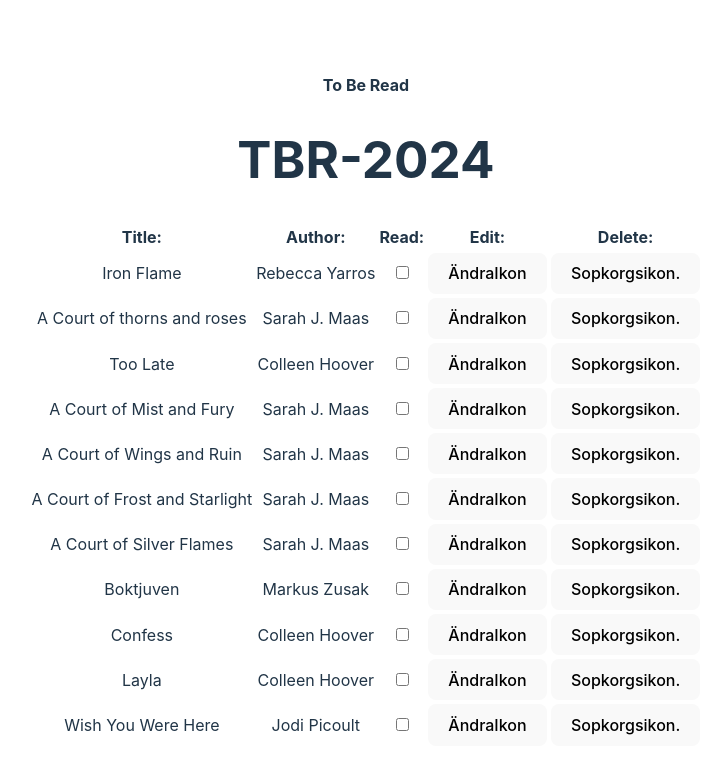
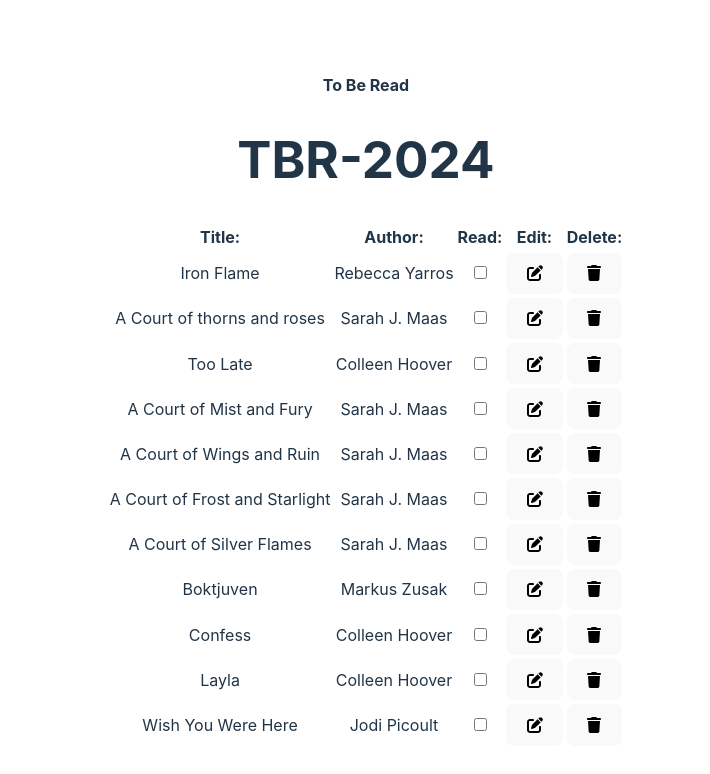
Before and after one commit to Chewbeccaz/the-todos-Chewbeccaz, a React (Vite) app: page / in a window 1280 px wide. Shown: the top 774 px of the page, without its empty margins (274-984 px from the left). Built offline with nearby package versions, Linux system fonts and the light colour scheme.

Commit message:
added icons

```diff
--- a/src/components/ShowBooks.tsx
+++ b/src/components/ShowBooks.tsx
@@ -1,4 +1,7 @@
 import { Book } from "../models/Book";
+import { FontAwesomeIcon } from "@fortawesome/react-fontawesome";
+import { faPenToSquare } from "@fortawesome/free-solid-svg-icons";
+import { faTrash } from "@fortawesome/free-solid-svg-icons";
 
 interface IShowBooksProps {
   bookList: Book[];
@@ -51,10 +54,16 @@ export const ShowBooks = (props: IShowBooksProps) => {
                 />
               </td>
               <td>
-                <button>ÄndraIkon</button>
+                <button>
+                  {" "}
+                  <FontAwesomeIcon className="edit-icon" icon={faPenToSquare} />
+                </button>
               </td>
               <td>
-                <button>Sopkorgsikon.</button>
+                <button>
+                  {" "}
+                  <FontAwesomeIcon className="delete-icon" icon={faTrash} />
+                </button>
               </td>
             </tr>
           ))}
```
Also changed, not shown: package.json (+6 -1 lines), 1 other file (tests, documents, lock files or other folders).
